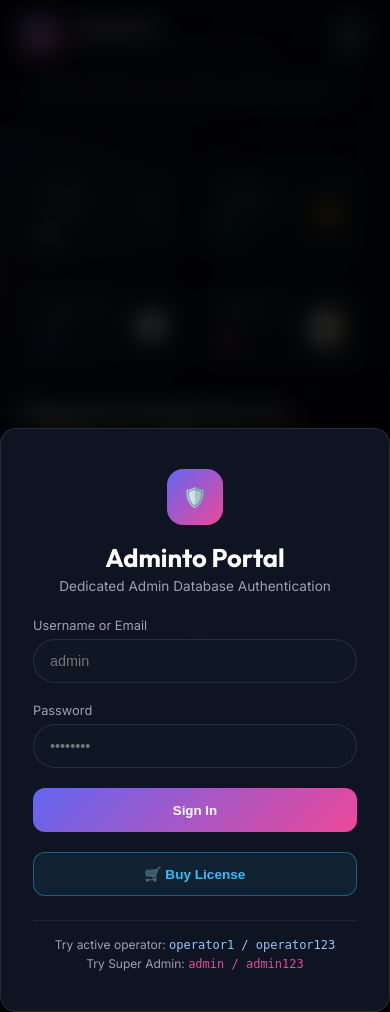
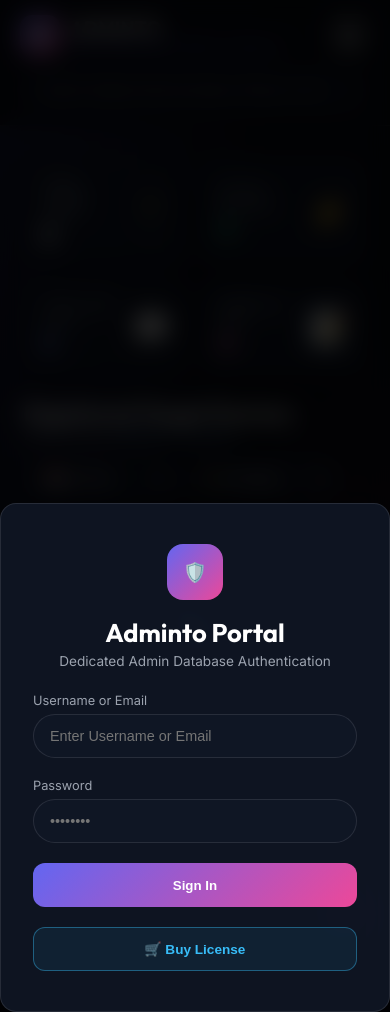
Before and after one commit to Halum96/adminto-web, a PHP site: page / in a window 390 px wide. Run offline with PHP 8.4, Linux system fonts and the light colour scheme.

Commit message:
Add files via upload

```diff
--- a/index.php
+++ b/index.php
@@ -1359,7 +1359,8 @@ include_once __DIR__ . '/header.php';
                       style={{ maxWidth: '100%', paddingLeft: '1rem' }}
                       value={loginUser}
                       onChange={(e) => setLoginUser(e.target.value)}
-                      placeholder="admin"
+                      placeholder="Enter Username or Email"
+                      autoComplete="off"
                     />
                   </div>
 
@@ -1372,6 +1373,7 @@ include_once __DIR__ . '/header.php';
                       value={loginPass}
                       onChange={(e) => setLoginPass(e.target.value)}
                       placeholder="••••••••"
+                      autoComplete="new-password"
                     />
                   </div>
 
@@ -1407,11 +1409,6 @@ include_once __DIR__ . '/header.php';
                     </button>
                   </a>
                 </div>
-
-                <div style={{ marginTop: '1.5rem', paddingTop: '1rem', borderTop: '1px solid rgba(255,255,255,0.08)', fontSize: '0.75rem', color: '#9ca3af', textAlign: 'center' }}>
-                  <div>Try active operator: <code style={{ color: '#93c5fd' }}>operator1 / operator123</code></div>
-                  <div style={{ marginTop: '4px' }}>Try Super Admin: <code style={{ color: '#ec4899' }}>admin / admin123</code></div>
-                </div>
               </div>
             </div>
           )}
```
Also changed, not shown: src/index.css (+4 -3 lines).
